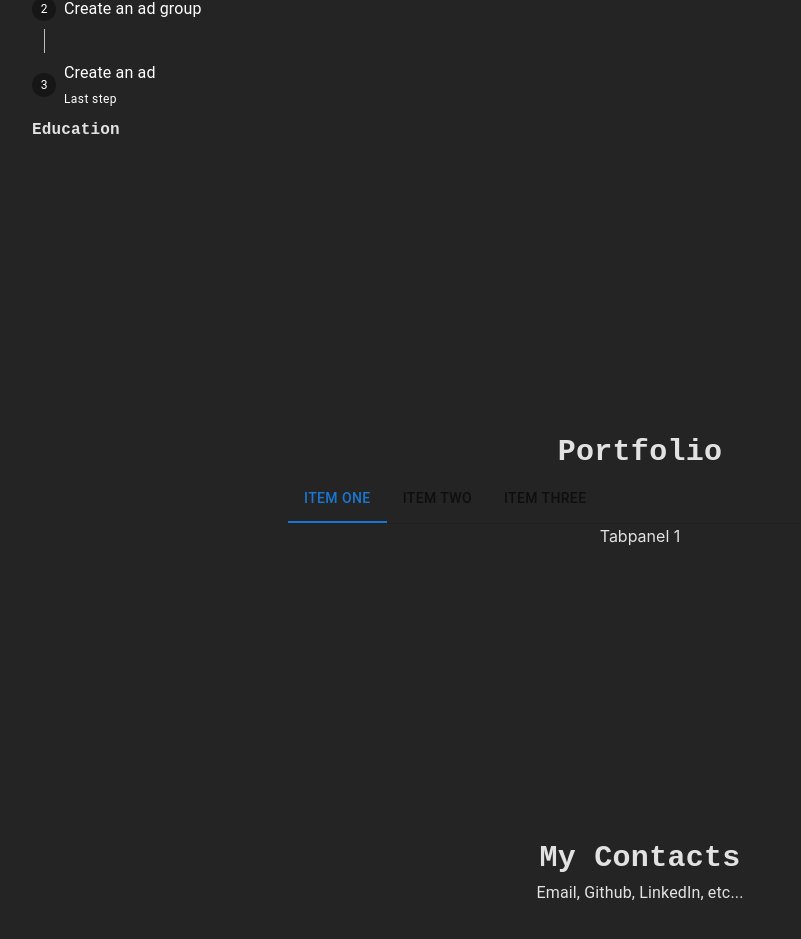
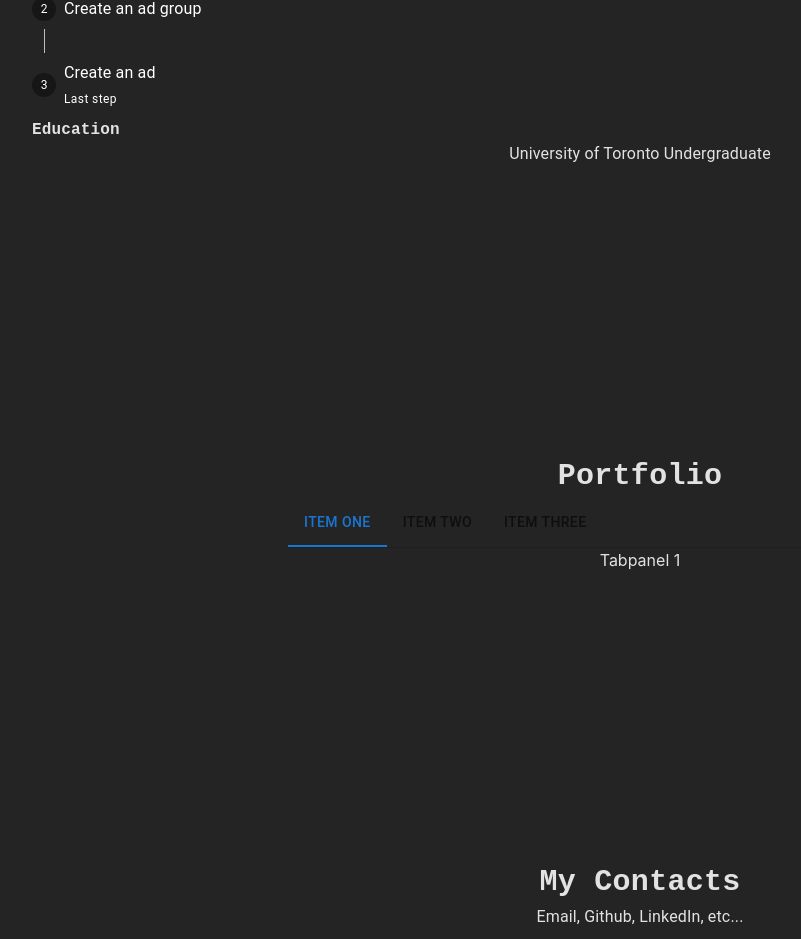
Before and after one commit to pokemonball34/resume-website, a React (Vite) app: page / in a window 1280 px wide. Shown: the part 2152-3091 px from the top of the page, without its empty margins (0-801 px from the left). Built offline with nearby package versions, Linux system fonts and the light colour scheme.

Commit message:
Minor tweak to Resume

```diff
--- a/src/pages/resume/Resume.tsx
+++ b/src/pages/resume/Resume.tsx
@@ -62,6 +62,7 @@ const Resume = () => {
             >
                 Education
             </Typography>
+            <Typography>University of Toronto Undergraduate</Typography>
         </Box>
     );
 };
```
